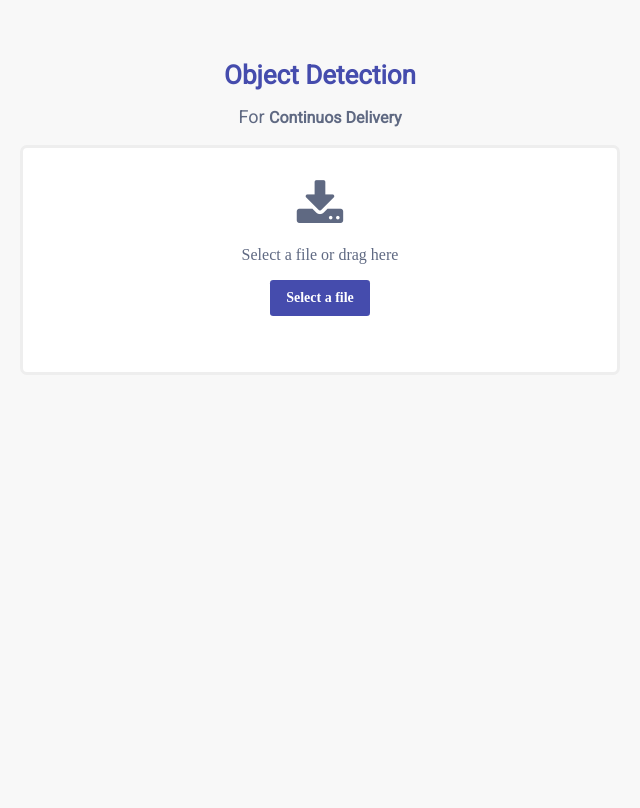
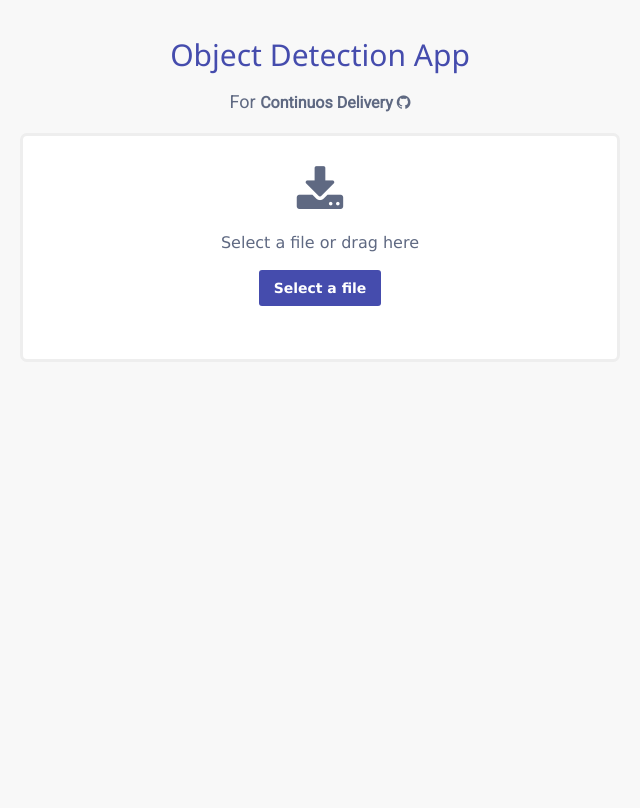
Before and after one commit to Benetti-Hub/Web-App-Cloud, a Flask app: page / in a window 1280 px wide. Shown: the whole page, without its empty margins (320-960 px from the left). After the commit the page ends 306 px from the top, so only its background shows below. Run offline with Flask 2, Linux system fonts and the light colour scheme; some libraries are stand-ins or nearby versions.

Commit message:
Added favicons, ready for production

```diff
--- a/app.py
+++ b/app.py
@@ -55,5 +55,5 @@
 
 if __name__ == "__main__":
 
-    app.run(debug=True, host="0.0.0.0",
+    app.run(debug=False, host="0.0.0.0",
             port=int(os.environ.get("PORT", 8080)))
--- a/templates/index.html
+++ b/templates/index.html
@@ -2,11 +2,23 @@
 <head>
   <link href="../static/css/base.css" rel="stylesheet">
   <link rel="stylesheet" href="https://cdnjs.cloudflare.com/ajax/libs/font-awesome/4.7.0/css/font-awesome.min.css">
+  <link rel="stylesheet" href="https://www.w3schools.com/w3css/4/w3.css">
+  <link rel="stylesheet" href="https://fonts.googleapis.com/css?family=Lato">
+  <title>Object Detection Application</title>
+  <link rel="apple-touch-icon" sizes="180x180" href="../static/images/apple-touch-icon.png">
+  <link rel="icon" type="image/png" sizes="32x32" href="../static/images/favicon-32x32.png">
+  <link rel="icon" type="image/png" sizes="16x16" href="../static/images/favicon-16x16.png">
+  <link rel="manifest" href="../static/images/site.webmanifest">
 </head>
 
 <body>
-  <h2>Object Detection </h2>
-<p class="lead">For <b>Continuos Delivery</b></p>
+  <h2>Object Detection App</h2>
+
+<p class="lead">For <b>Continuos Delivery
+  <a href="https://github.com/Benetti-Hub/Web-App-Cloud" target="_blank" rel="noopener noreferrer">
+    <i class="fa fa-github w3-hover-opacity"></i>
+  </a>
+</b></p>
 
 <!-- Upload  -->
 <form id="file-upload-form" class="uploader" method=post enctype=multipart/form-data>
@@ -31,8 +43,6 @@
     <i class="fa fa-paper-plane"></i> Submit
   </button>
 </form>
-
-</body>
 
 <script>
 // File Upload
@@ -77,7 +87,7 @@
     // Process all File objects
     for (var i = 0, f; f = files[i]; i++) {
       parseFile(f);
-      uploadFile(f);
+      //uploadFile(f);
     }
   }
 
@@ -182,3 +192,5 @@
 }
 ekUpload();
 </script>
+
+</body>
--- a/utils.py
+++ b/utils.py
@@ -74,7 +74,6 @@
         image : the image with the identified objects
     '''
     image_file = ImageOps.exif_transpose(image_file)
-    rotate_img(image_file)
     basewidth = 1080
     wpercent = (basewidth/float(image_file.size[0]))
     hsize = int((float(image_file.size[1])*float(wpercent)))
@@ -98,19 +97,6 @@
             image = draw_boxes(image, boxes, label, 100*score)
 
     return image
-
-
-def rotate_img(img):
-
-    exif_orientation_tag = 274
-    # Check for EXIF data (only present on some files)
-    if hasattr(img, "_getexif") and isinstance(img._getexif(), dict) and exif_orientation_tag in img._getexif():
-        exif_data = img._getexif()
-        orientation = exif_data[exif_orientation_tag]
-        print(orientation)
-    else:
-        print("No EXIF Found")
-
 
 # COCO 2017 dictionary to associate classes to real objects
 di = {1: {'id': 1, 'name': 'person'},
```
Also changed, not shown: static/images/android-chrome-192x192.png (added), static/images/android-chrome-512x512.png (added), static/images/apple-touch-icon.png (added), static/images/favicon-16x16.png (added), static/images/favicon-32x32.png (added), static/images/favicon.ico (added), static/images/site.webmanifest (added), 1 other file.
